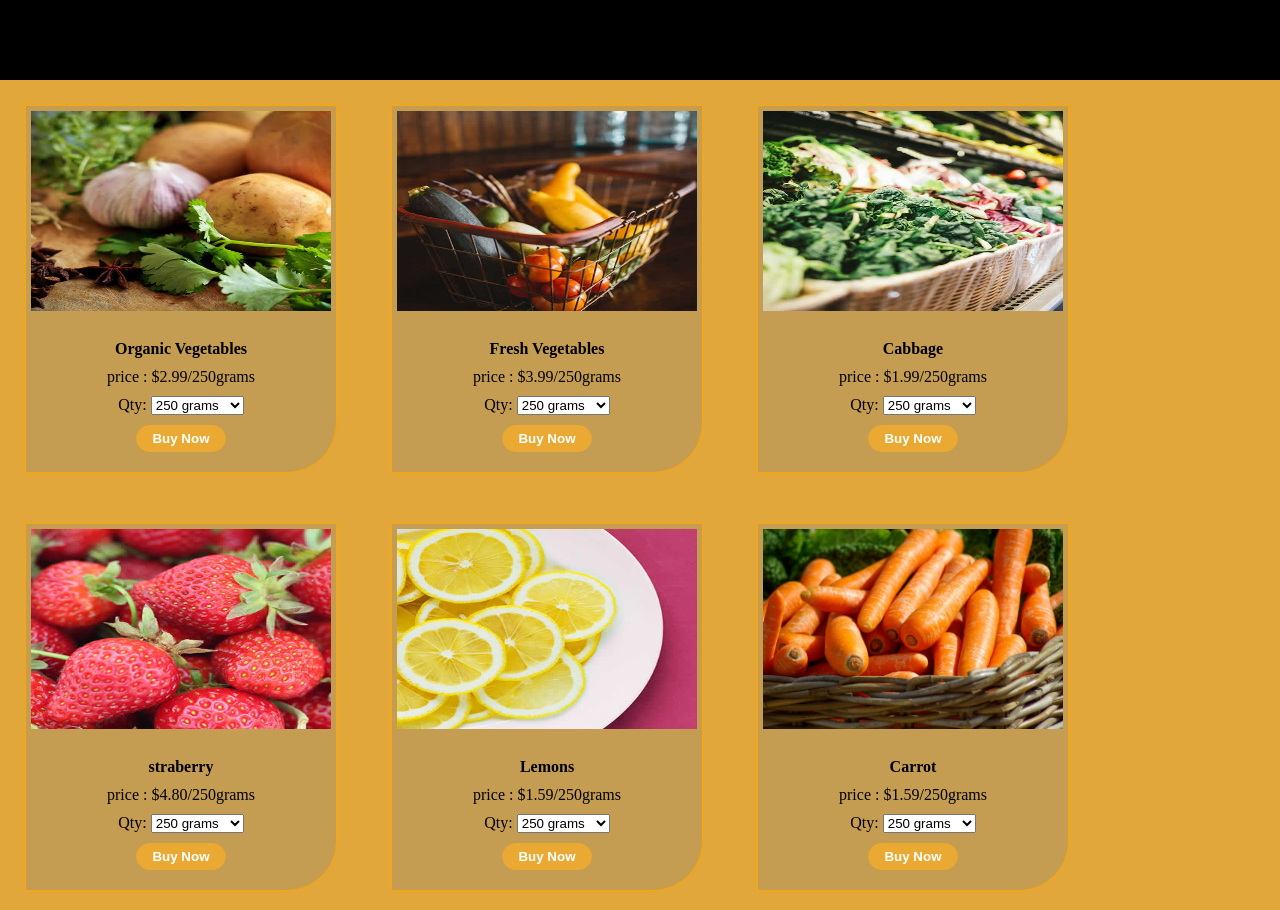
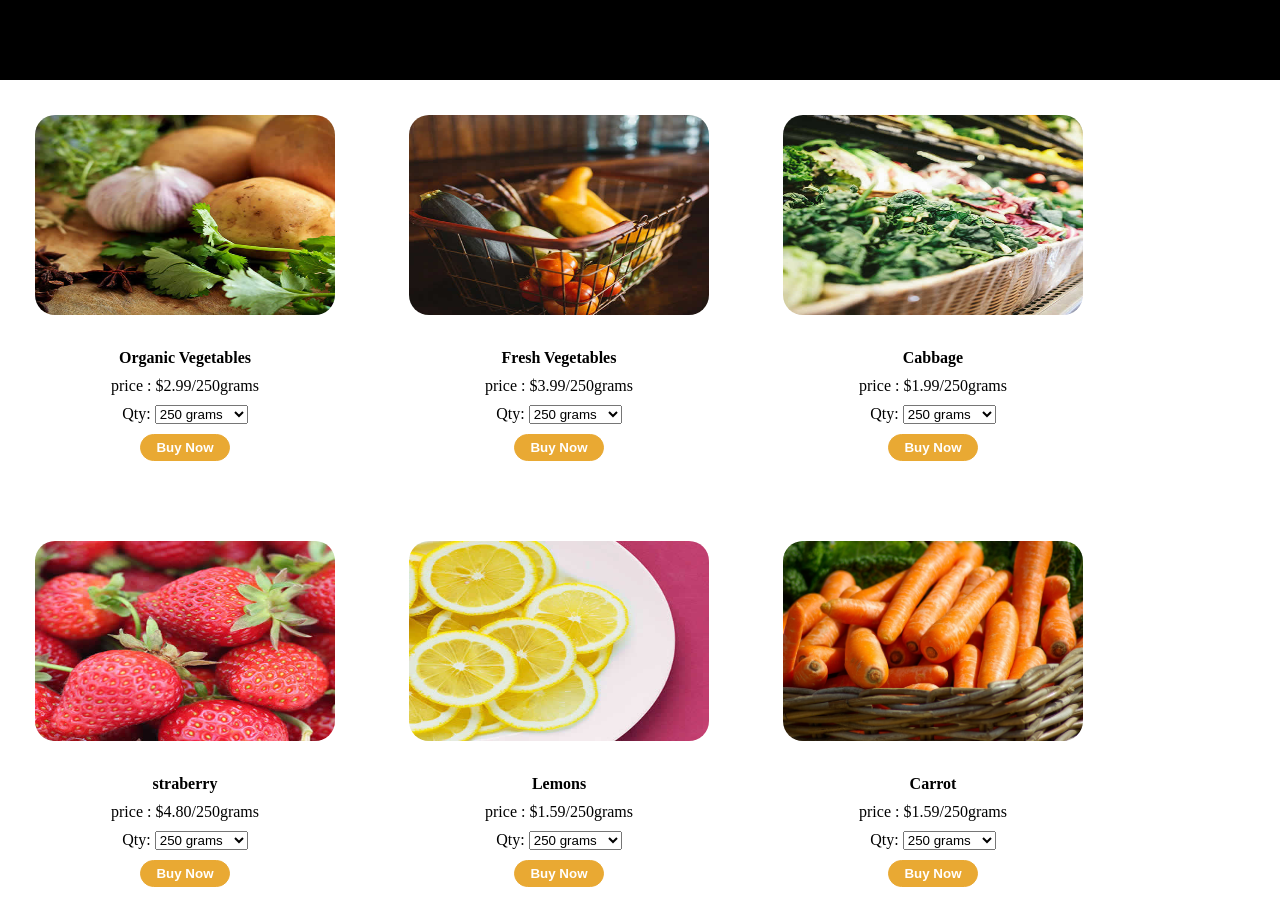
Before and after one commit to Ravi-Chandran1/new-git, a plain HTML site: page index.html in a window 1280 px wide. Shown: the top 910 px of the page. Drawn offline with Linux system fonts and the light colour scheme.

Commit message:
File added

```diff
--- a/index.css
+++ b/index.css
@@ -4,27 +4,32 @@
 }
 .header{
     background-color: black;
+    color: white;
+    height: 10vh;
 
-    height: 10vh;
+
 }
 
 .main-content{
-    background-color: rgb(225, 167, 59);
+    background-color: white;
 
 }
 .items{
 
+    /* transition: 0.8s ease ; */
     width: max-content;
     margin: 25px;
-    border: 1px solid orange;
-    border-radius: 0 0 50px 0px;
-    background-color: rgb(196, 156, 82);
+    border-radius: 20px;
+    background-color: white;
     text-align: center;
     display: inline-block;
 
 }
 
 .items:hover{
+    border: 1px solid grey;
+
+    /* transform: scale(1.1); */
     box-shadow: 0 0 10px 3px;
 }
 
@@ -35,7 +40,8 @@
 .item-image-size{
     height: 200px;
     width: 300px;
-    padding: 5px;
+    padding: 10px;
+    border-radius: 30px;
 }
 
 .description{
```
